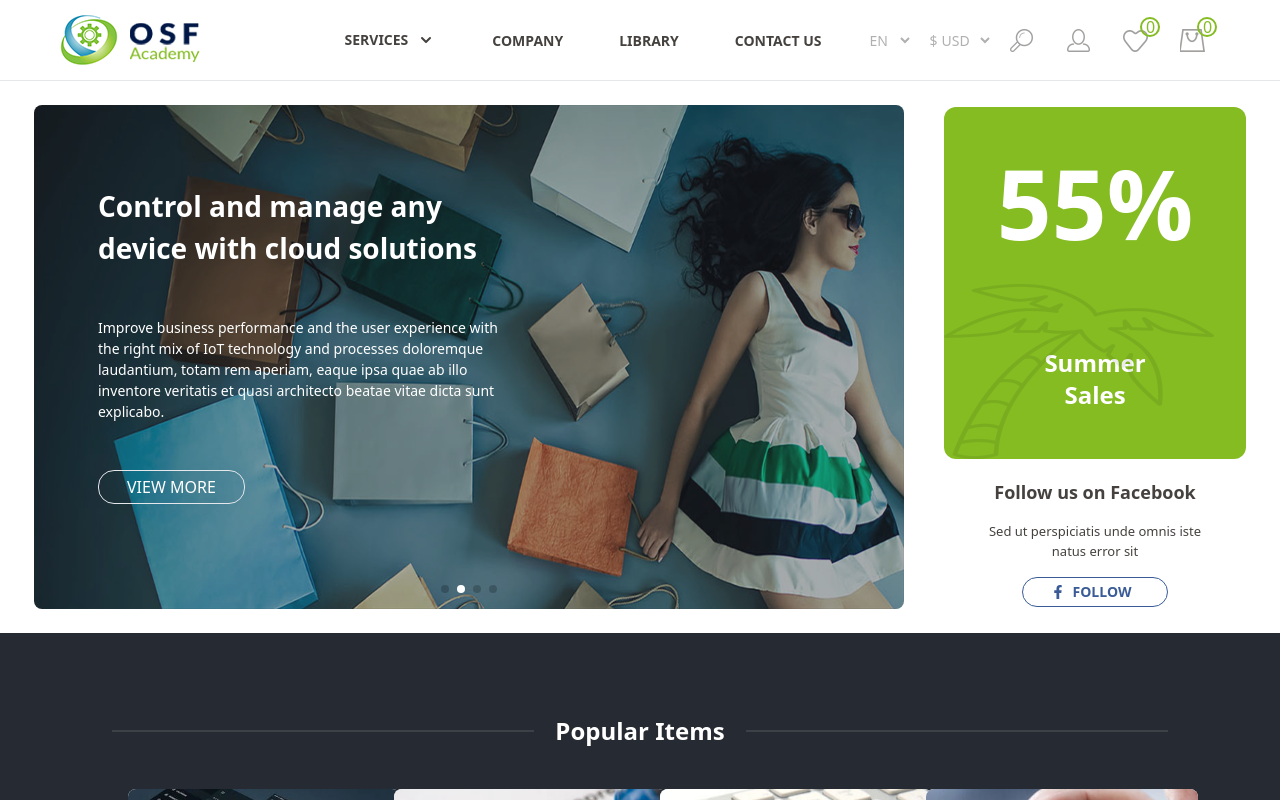
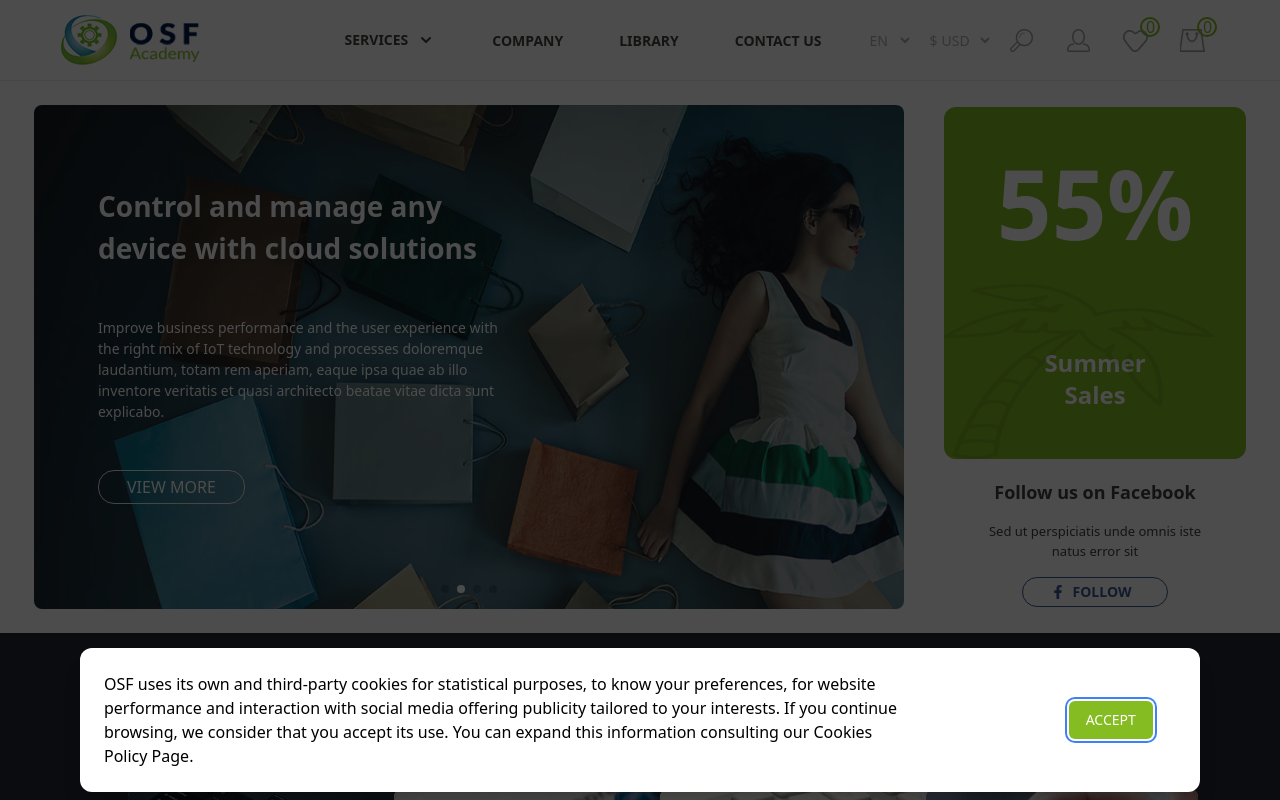
Before and after one commit to muslumdogan01/OSF-Academy, a React (Create React App) app: page / in a window 1280 px wide. Shown: the top 800 px of the page. Built offline with nearby package versions, Linux system fonts and the light colour scheme; the HTML template or start-up script is replaced by a standard one.

Commit message:
Cookies Component fix

```diff
--- a/src/App.js
+++ b/src/App.js
@@ -9,6 +9,7 @@ import Footer from "./components/footer/Footer";
 import ErorPage from "./components/ErorPage";
 import ShoppingCart from "./components/ShoppingCart";
 import Product from "./components/product/Product";
+import Cookies from "./components/content/Cookies";
 
 function App() {
   //Hamburger Menu State
@@ -21,6 +22,8 @@ function App() {
   const [loadMore, setLoadMore] = useState(8);
   //Services Items State
   const [servicesItems, setServicesItems]=useState(8)
+  //Cookies State
+  const [showCookies, setShowCookies] =useState(false)
   //Shopping Cart State
   const [shoppingCart, setShoppingCart] = useState([
     {
@@ -46,6 +49,8 @@ function App() {
   const state = {
     isOpen,
     setIsOpen,
+    showCookies,
+    setShowCookies,
     increment,
     setIncrement,
     favorite,
@@ -61,6 +66,7 @@ function App() {
   };
   return (
     <HomeContext.Provider value={state}>
+      <Cookies/>
       <header className="w-full relative border-b-[1px]">
         <Header />
       </header>
--- /dev/null
+++ b/src/components/content/Cookies.js
@@ -0,0 +1,88 @@
+import React, { useRef, useEffect } from "react";
+import { Fragment, useState } from "react";
+import { Dialog, Transition } from "@headlessui/react";
+import { HomeContext, useContext } from "../../context/Context";
+
+const Cookies = () => {
+  let [isOpen, setIsOpen] = useState(true);
+
+  function closeModal() {
+    setIsOpen(false);
+  }
+  function accepModal() {
+    setIsOpen(true);
+  }
+
+  useEffect(() => {
+    const timer = setTimeout(() => setIsOpen(true), 1000);
+    return () => {
+      clearTimeout(timer);
+      setIsOpen(false);
+    };
+  }, []);
+
+  return (
+    <>
+      {isOpen ? (
+        <Transition appear show={isOpen} as={Fragment}>
+          <Dialog as="div" className="relative z-10" onClose={closeModal}>
+            <Transition.Child
+              as={Fragment}
+              enter="ease-out duration-300"
+              enterFrom="opacity-0"
+              enterTo="opacity-100"
+              leave="ease-in duration-200"
+              leaveFrom="opacity-100"
+              leaveTo="opacity-0"
+            >
+              <div className="fixed inset-0 bg-black bg-opacity-70" />
+            </Transition.Child>
+
+            <div className="fixed inset-0 overflow-y-auto">
+              <div className="flex min-h-full items-center md:mt-80 justify-center  text-center">
+                <Transition.Child
+                  as={Fragment}
+                  enter="ease-out duration-300"
+                  enterFrom="opacity-0 scale-95"
+                  enterTo="opacity-100 scale-100"
+                  leave="ease-in duration-200"
+                  leaveFrom="opacity-100 scale-100"
+                  leaveTo="opacity-0 scale-95"
+                >
+                  <Dialog.Panel className="w-full transform md:mx-20 overflow-hidden rounded-xl bg-white p-6 text-left align-middle shadow-xl transition-all">
+                    <div className="flex  items-center ">
+                      <div className="basis-auto">
+                        <span className="flex pr-36">
+                          OSF uses its own and third-party cookies for
+                          statistical purposes, to know your preferences, for
+                          website performance and interaction with social media
+                          offering publicity tailored to your interests. If you
+                          continue browsing, we consider that you accept its
+                          use. You can expand this information consulting our
+                          Cookies Policy Page.
+                        </span>
+                      </div>
+                      <div className="basis-1/3 text-center">
+                        <button
+                          type="button"
+                          className="inline-flex justify-center rounded-md border border-transparent bg-[#84bc22] px-4 py-2  text-sm font-medium text-white hover:bg-[#ace151] focus:outline-none focus-visible:ring-2 focus-visible:ring-blue-500 focus-visible:ring-offset-2"
+                          onClick={closeModal}
+                        >
+                          ACCEPT
+                        </button>
+                      </div>
+                    </div>
+                  </Dialog.Panel>
+                </Transition.Child>
+              </div>
+            </div>
+          </Dialog>
+        </Transition>
+      ) : (
+        ""
+      )}
+    </>
+  );
+};
+
+export default Cookies;
--- a/src/components/header/Dropdown.js
+++ b/src/components/header/Dropdown.js
@@ -1,6 +1,7 @@
 import { Popover, Transition } from "@headlessui/react";
 import { Fragment } from "react";
 import { Link } from "react-router-dom";
+import { HomeContext, useContext } from "../../context/Context";
 
 const categories = [
   {
@@ -71,7 +72,11 @@ const categories2 = [
   },
 ];
 
-export default function Example({ name }) {
+export default function Dropdown({ name }) {
+  const { isOpen, setIsOpen } = useContext(HomeContext);
+
+
+
   return (
     <Popover className="w-full">
       {({ open }) => (
@@ -122,9 +127,16 @@ export default function Example({ name }) {
                                 <li className="py-3 pb-0 cursor-text">
                                   <a
                                     className="hover:text-[#84bc22] hover:underline"
-                                  href="ErorPage"
+                                    // href="ErorPage"
+                                  >
+                                    <Link
+                                      onClick={() => {
+                                        setIsOpen(!isOpen);
+                                      }}
+                                      to="ErorPage"
                                     >
                                       {item.name}
+                                    </Link>
                                   </a>
                                 </li>
                               );
@@ -135,12 +147,19 @@ export default function Example({ name }) {
                           <ul className="mt-8">
                             {categories2.map((item, index) => {
                               return (
-                              <li key={index} className="py-3 pb-0 cursor-text">
-                                <a
-                                  className="hover:text-[#84bc22] hover:underline"
-                                  href={item.href}
+                                <li
+                                  key={index}
+                                  className="py-3 pb-0 cursor-text"
+                                >
+                                  <a className="hover:text-[#84bc22] hover:underline">
+                                    <Link
+                                      onClick={() => {
+                                        setIsOpen(false);
+                                      }}
+                                      to="ErorPage"
                                     >
                                       {item.name}
+                                    </Link>
                                   </a>
                                 </li>
                               );
@@ -152,11 +171,15 @@ export default function Example({ name }) {
                             {categories.map((item) => {
                               return (
                                 <li className="py-3 pb-0 cursor-text">
-                                <a
-                                  className="hover:text-[#84bc22] hover:underline"
-                                  href={item.href}
+                                  <a className="hover:text-[#84bc22] hover:underline">
+                                    <Link
+                                      onClick={() => {
+                                        setIsOpen(false);
+                                      }}
+                                      to="ErorPage"
                                     >
                                       {item.name}
+                                    </Link>
                                   </a>
                                 </li>
                               );
@@ -169,11 +192,15 @@ export default function Example({ name }) {
                             {categories.map((item) => {
                               return (
                                 <li className="py-3 pb-0 cursor-text">
-                                <a
-                                  className="hover:text-[#84bc22] hover:underline"
-                                  href={item.href}
+                                  <a className="hover:text-[#84bc22] hover:underline">
+                                    <Link
+                                      onClick={() => {
+                                        setIsOpen(false);
+                                      }}
+                                      to="ErorPage"
                                     >
                                       {item.name}
+                                    </Link>
                                   </a>
                                 </li>
                               );
@@ -181,7 +208,10 @@ export default function Example({ name }) {
                           </ul>
                         </div>
                         <div class="basis-1/2 ">
-                        <img className="rounded-lg mt-5" src="/navPhoto.png" />
+                          <img
+                            className="rounded-lg mt-5"
+                            src="/navPhoto.png"
+                          />
                         </div>
                       </div>
                     </div>
--- a/src/pages/Home.js
+++ b/src/pages/Home.js
@@ -9,6 +9,7 @@ import { Icon } from "../Icons/Icon";
 const Home = () => {
   return (
     <>
+
       <div className=" container mx-auto md:flex md:flex-col">
         <div className="flex flex-col md:flex-row w-full md:mb-6 mt-4 md:mt-6 md:justify-center md:items-center">
           <div className="flex md:pr-5">
```
Lines whose indentation alone changed are shown as unchanged.
